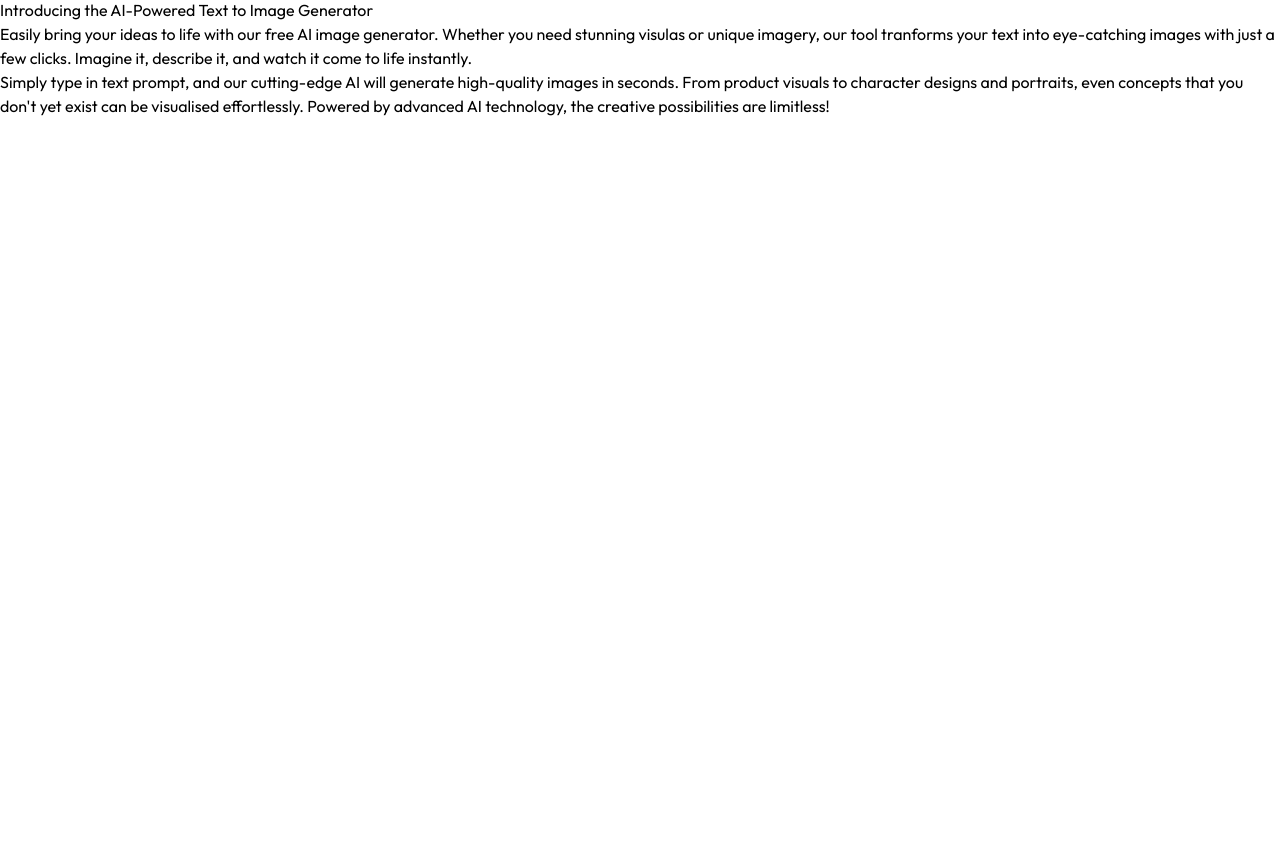
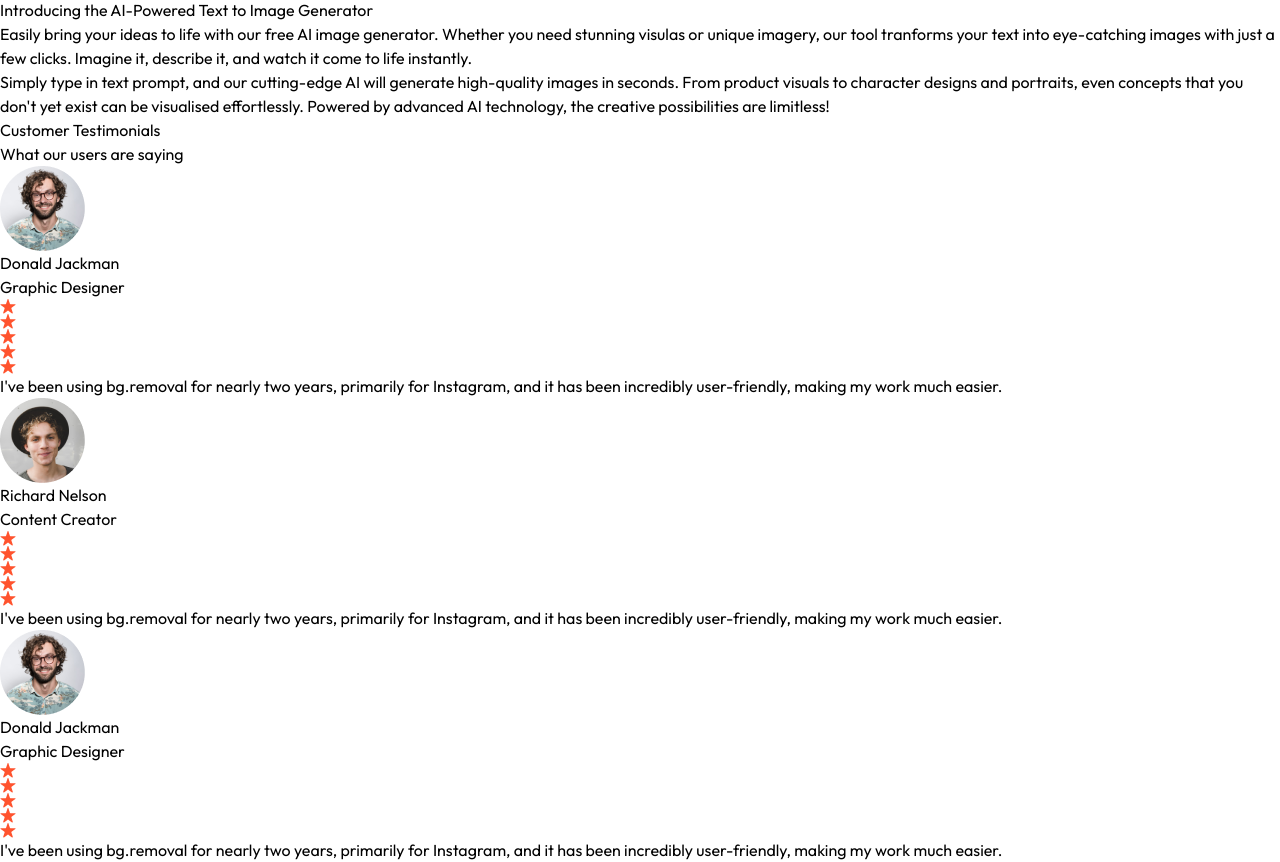
Before and after one commit to competitiveakshay/AI-Image-Generator, a React (Vite) app in the folder client/: page / in a window 1280 px wide. Shown: the part 1684-2546 px from the top of the page. Before the commit the page ends 1802 px from the top, so only its background shows below. Built offline with nearby package versions, Linux system fonts and the light colour scheme.

Commit message:
Description component is done

```diff
--- /dev/null
+++ b/client/src/Components/Testimonials.jsx
@@ -0,0 +1,36 @@
+import { assets, testimonialsData } from "../assets/assets"
+
+
+const Testimonials = () => {
+  return (
+    <div className="flex flex-col items-center justify-center my-20 py-12">
+      <h1 className="text-3xl sm:text-4xl font-semibold mb-2">Customer Testimonials</h1>
+      <p className="text-gray-500 mb-8">What our users are saying</p>
+
+      <div className="flex flex-wrap gap-6">
+        {
+            testimonialsData.map((testimonial, index)=>(
+                <div key={index} className="bg-white/20 p-12 rounded-lg shadow-md order w-80 m-auto cursor-pointer hover:scale-[1.02] transition-all">
+                    <div className="flex flex-col items-center">
+                        <img src={testimonial.image} alt="" className="rounded-full w-14" />
+                        <h2 className="text-xl font-semibold mt-3">{testimonial.name}</h2>
+                        <p className="text-gray-500 mb-4">{testimonial.role}</p>
+                        <div className="flex mb-4">
+                            {
+                                Array(testimonial.stars).fill().map((item, index)=>(
+                                    <img key={index} src={assets.rating_star} alt="" />
+                                ))
+                            }
+                        </div>
+                        <p className="text-center text-sm text-gray-600">{testimonial.text}</p>
+                    </div>
+                </div>
+            ))
+        }
+      </div>
+
+    </div>
+  )
+}
+
+export default Testimonials
--- a/client/src/Pages/Home.jsx
+++ b/client/src/Pages/Home.jsx
@@ -1,6 +1,7 @@
 import Description from "../Components/Description";
 import Header from "../Components/Header";
 import Steps from "../Components/Steps";
+import Testimonials from "../Components/Testimonials";
 
 const Home = () => {
   return(
@@ -8,6 +9,7 @@
       <Header/>
       <Steps/>
       <Description/>
+      <Testimonials/>
     </div>
   )
 };
```
